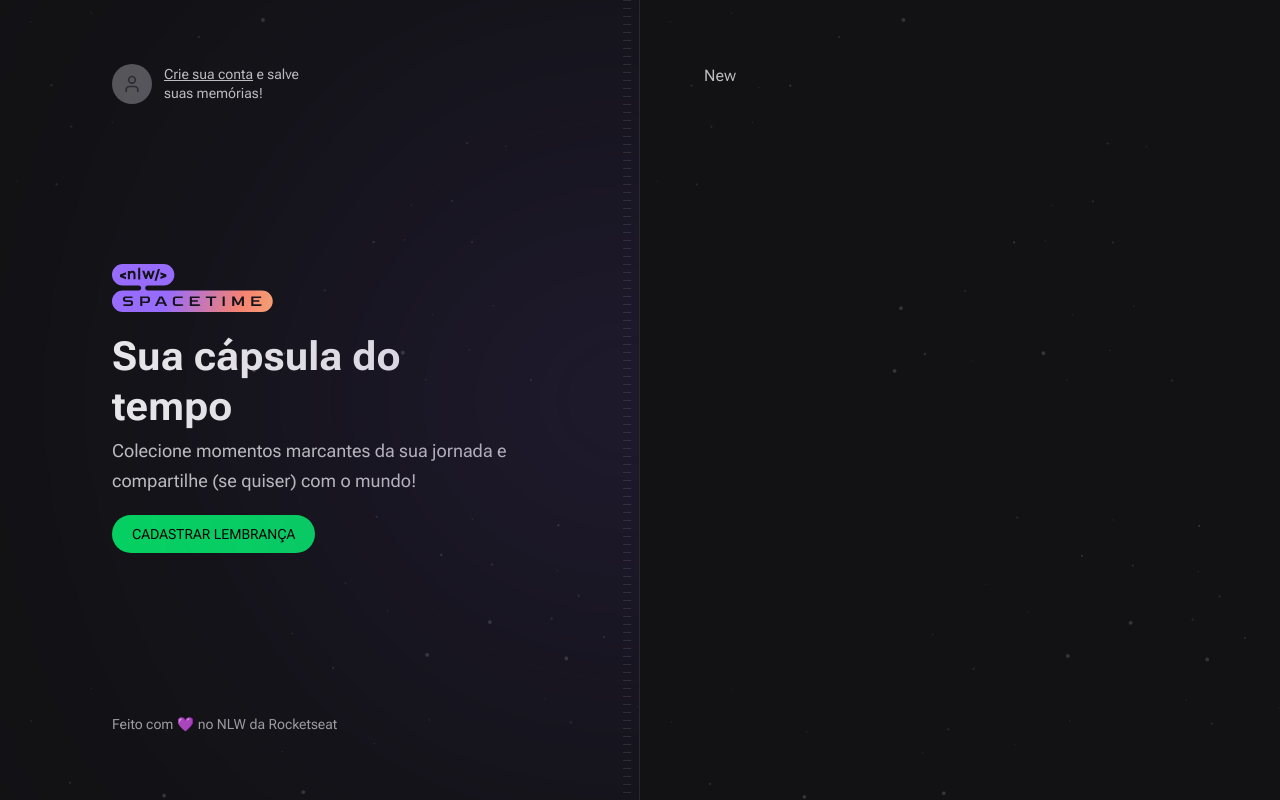
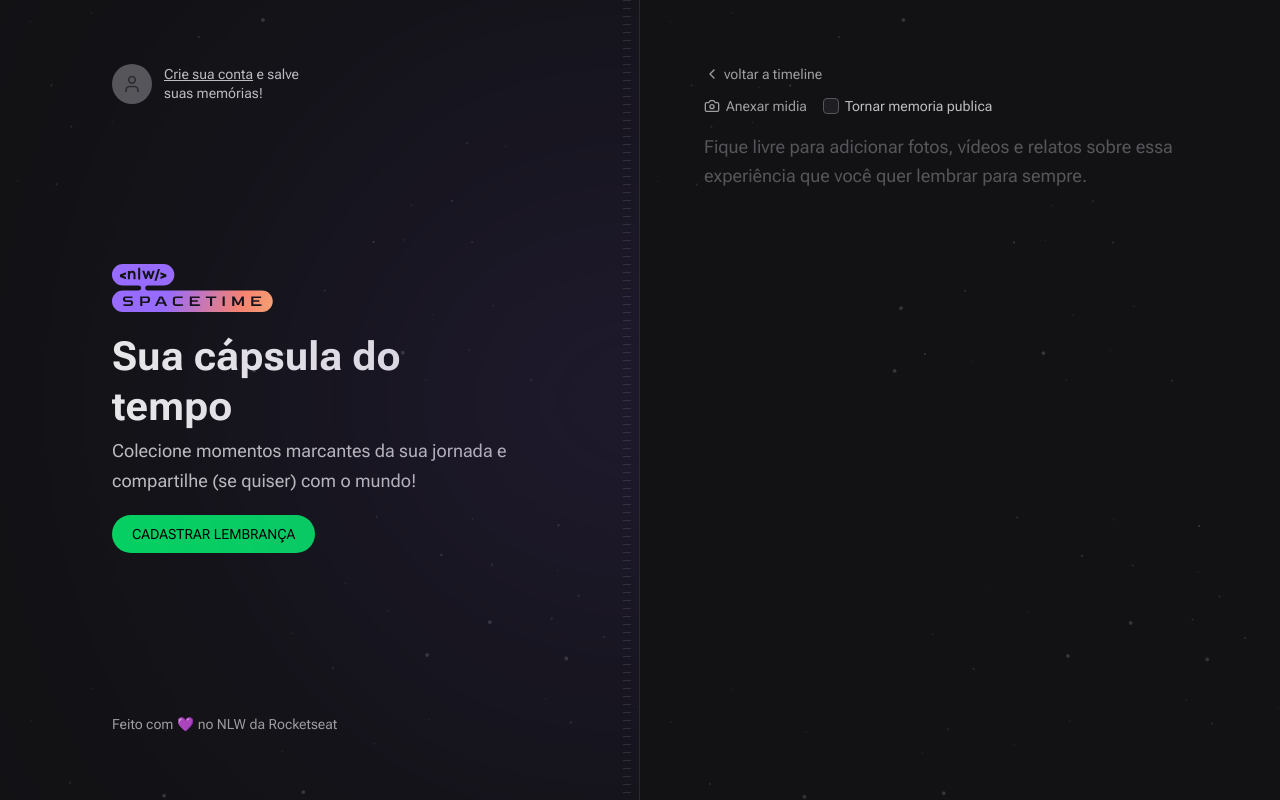
Before and after one commit to eltonMoraisD/spaceTripFrontend, a Next.js app: page /memories/new in a window 1280 px wide. Built offline with nearby package versions, Linux system fonts and the light colour scheme; no server answers; a web font is replaced by a local one.

Commit message:
middleware auth

```diff
--- a/package.json
+++ b/package.json
@@ -27,6 +27,7 @@
   },
   "devDependencies": {
     "@rocketseat/eslint-config": "^1.2.0",
+    "@tailwindcss/forms": "^0.5.3",
     "@types/node": "^20.2.1",
     "eslint-import-resolver-typescript": "^3.5.5",
     "prettier-plugin-tailwindcss": "^0.3.0"
--- a/src/app/api/auth/callback/route.ts
+++ b/src/app/api/auth/callback/route.ts
@@ -5,13 +5,15 @@ export async function GET(request: NextRequest) {
   const { searchParams } = new URL(request.url)
   const code = searchParams.get('code')
 
+  const redirectTo = request.cookies.get('redirectTo')?.value
+
   const registerResponse = await api.post('/register', {
     code,
   })
 
   const { token } = registerResponse.data
 
-  const redirectUrl = new URL('/', request.url)
+  const redirectUrl = redirectTo ?? new URL('/', request.url)
 
   const cookieExpiresInSeconds = 60 * 60 * 24 * 30
 
--- a/src/app/memories/new/page.tsx
+++ b/src/app/memories/new/page.tsx
@@ -1,3 +1,49 @@
+import { Camera, ChevronLeft } from 'lucide-react'
+import Link from 'next/link'
+
 export default function NewMemory() {
-  return <h1>New</h1>
+  return (
+    <div className="flex flex-1 flex-col gap-3">
+      <Link
+        href="/"
+        className="flex items-center gap-1 text-sm text-gray-200 hover:text-gray-100"
+      >
+        <ChevronLeft className="h-4 w-4" />
+        voltar a timeline
+      </Link>
+      <form action="" className="flex flex-1 flex-col gap-2">
+        <div className="flex items-center gap-4">
+          <label
+            htmlFor="media"
+            className="flex cursor-pointer items-center gap-1.5 text-sm text-gray-200 hover:text-gray-100"
+          >
+            <Camera className="h-4 w-4" />
+            Anexar midia
+          </label>
+          <label
+            htmlFor="isPublic"
+            className="tex-gray-200 flex items-center  gap-1.5 text-sm hover:text-gray-100"
+          >
+            <input
+              type="checkbox"
+              name="isPublic"
+              id="isPublic"
+              value="true"
+              className="h-4 w-4 rounded border-gray-400 bg-gray-700 text-purple-500"
+            />
+            Tornar memoria publica
+          </label>
+        </div>
+        <input type="file" id="media" className="invisible h-0 w-0"></input>
+
+        <textarea
+          name="content"
+          id=""
+          spellCheck={false}
+          className="w-full flex-1 resize-none rounded border-0 bg-transparent p-0 text-lg leading-relaxed text-gray-100 placeholder:text-gray-400 focus:ring-0"
+          placeholder="Fique livre para adicionar fotos, vídeos e relatos sobre essa experiência que você quer lembrar para sempre."
+        ></textarea>
+      </form>
+    </div>
+  )
 }
--- a/src/components/Hero.tsx
+++ b/src/components/Hero.tsx
@@ -1,5 +1,6 @@
 import nlwLogo from '../assets/nlw-spacetime-logo.svg'
 import Image from 'next/image'
+import Link from 'next/link'
 
 export function Hero() {
   return (
@@ -14,12 +15,12 @@ export function Hero() {
           com o mundo!
         </p>
       </div>
-      <a
+      <Link
         className="font-alt inline-block rounded-full bg-green-500 px-5 py-3 text-sm uppercase leading-none text-black hover:bg-green-600"
-        href=""
+        href="/memories/new"
       >
-        CADASTRAR LEMBRANÇA{' '}
-      </a>
+        CADASTRAR LEMBRANÇA
+      </Link>
     </div>
   )
 }
--- a/tailwind.config.js
+++ b/tailwind.config.js
@@ -68,5 +68,5 @@ module.exports = {
       },
     },
   },
-  plugins: [],
+  plugins: [require('@tailwindcss/forms')],
 }
```
Also changed, not shown: src/middleware.ts (added, +20 -0 lines), 1 other file (tests, documents, lock files or other folders).
